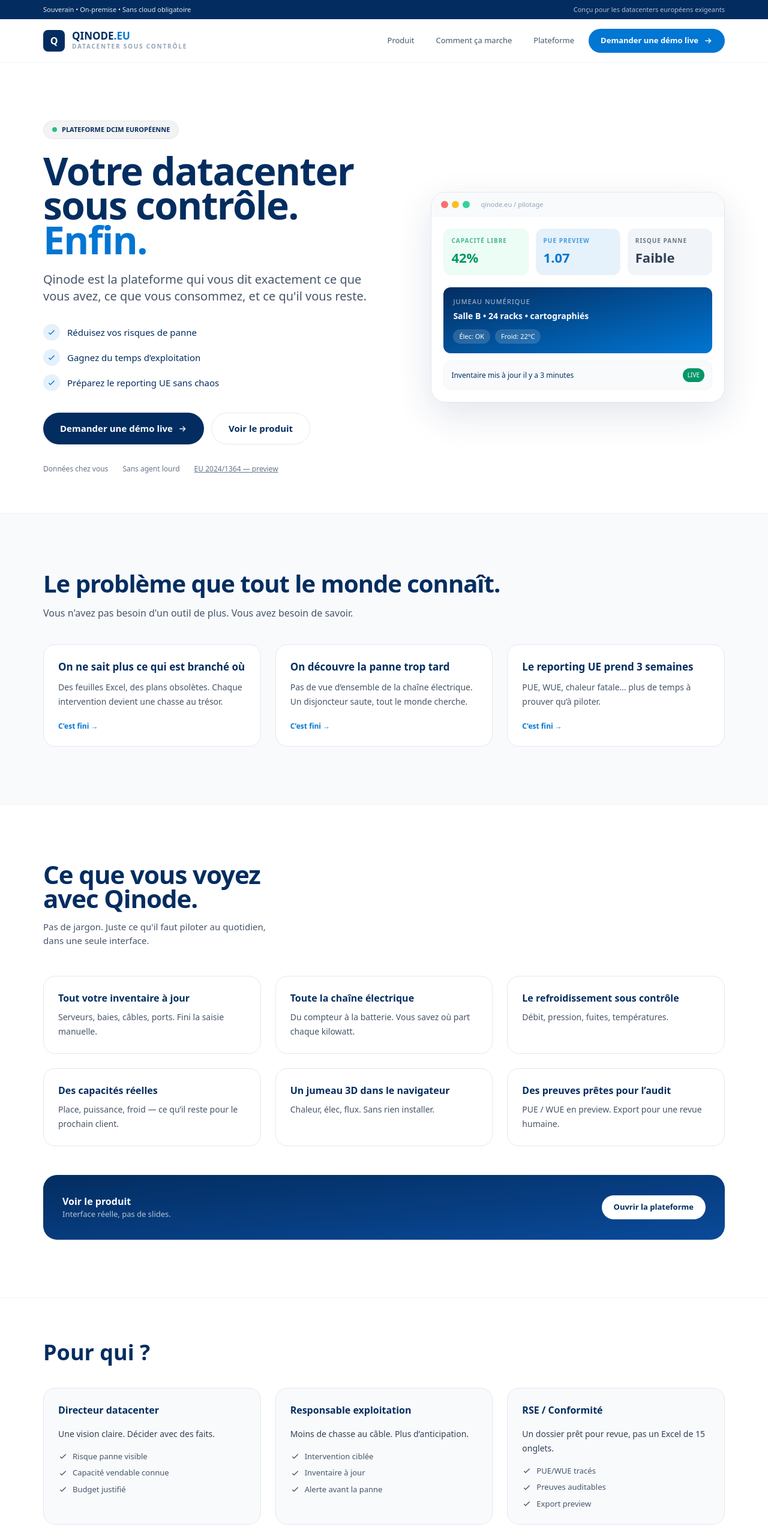
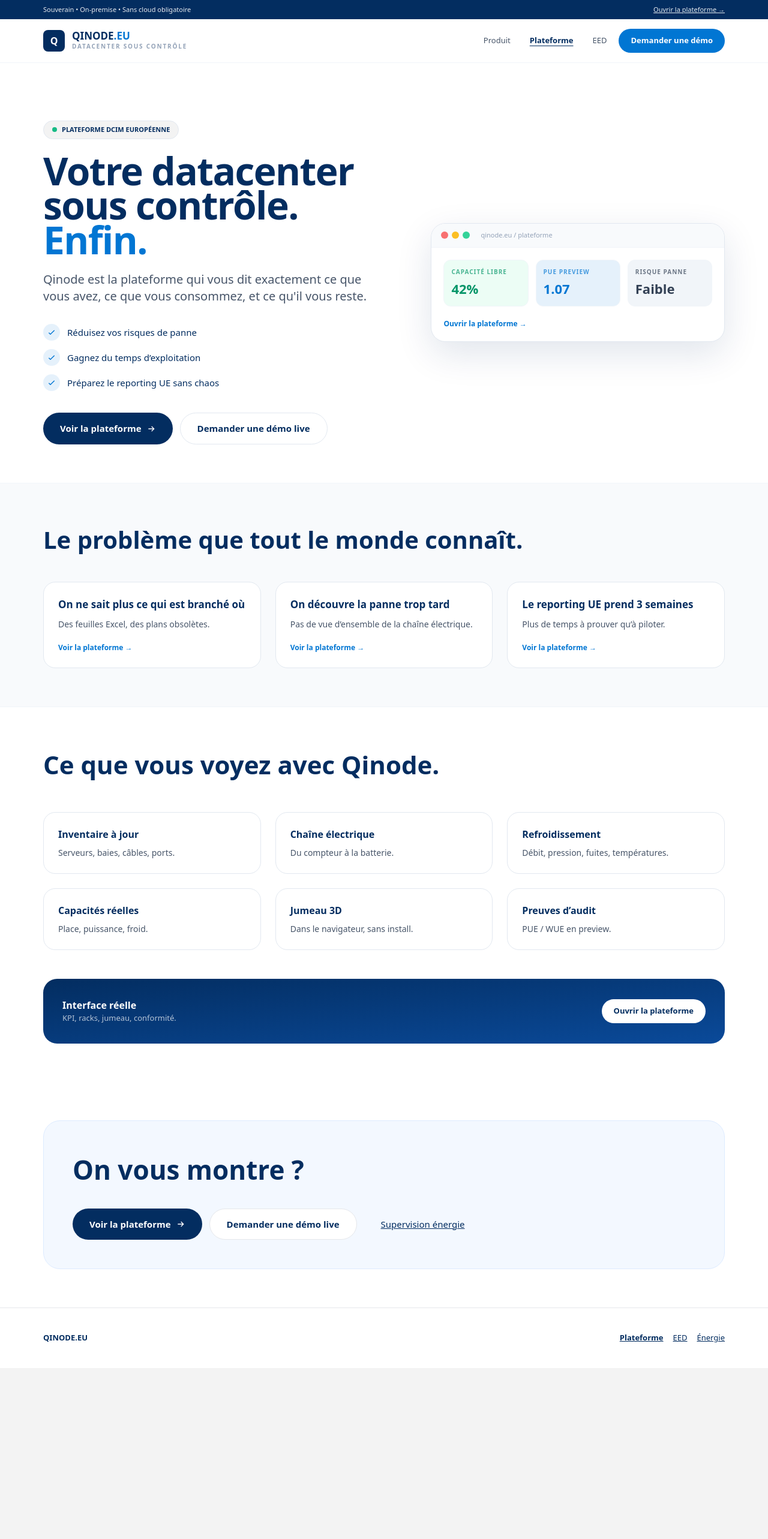
Before and after one commit to Geoking2104/DCIM, a Next.js app in the folder web/: page /en in a window 1280 px wide. Shown: the top 2566 px of the page at 60% size. After the commit the page ends 2281 px from the top, so only its background shows below. Built offline with nearby package versions, Linux system fonts and the light colour scheme.

Commit message:
Make Plateforme link always visible on marketing home

```diff
--- a/web/components/MarketingHome.tsx
+++ b/web/components/MarketingHome.tsx
@@ -16,7 +16,7 @@ export default function MarketingHome({ locale }: { locale: string }) {
       <div className="bg-[#032D60] text-white">
         <div className="max-w-[1200px] mx-auto px-6 lg:px-8 h-8 flex items-center justify-between text-[11px]">
           <span className="opacity-90">Souverain • On-premise • Sans cloud obligatoire</span>
-          <span className="hidden md:block opacity-70">Conçu pour les datacenters européens exigeants</span>
+          <a href={plateforme} className="underline opacity-90">Ouvrir la plateforme →</a>
         </div>
       </div>
 
@@ -29,11 +29,11 @@ export default function MarketingHome({ locale }: { locale: string }) {
               <div className="text-[10px] uppercase tracking-[0.18em] text-slate-400 font-semibold mt-0.5">Datacenter sous contrôle</div>
             </div>
           </a>
-          <div className="flex items-center gap-3">
+          <div className="flex items-center gap-2">
             <a href="#produit" className="hidden md:inline-flex text-[13px] font-medium text-slate-600 px-3 py-2">Produit</a>
-            <a href="#comment" className="hidden md:inline-flex text-[13px] font-medium text-slate-600 px-3 py-2">Comment ça marche</a>
-            <a href={plateforme} className="hidden md:inline-flex text-[13px] font-medium text-slate-600 px-3 py-2">Plateforme</a>
-            <a href={demo} className="inline-flex items-center gap-2 bg-[#0176D3] hover:bg-[#032D60] text-white text-[13px] font-semibold px-5 py-2.5 rounded-full">Demander une démo live <Arrow /></a>
+            <a href={plateforme} className="inline-flex text-[13px] font-semibold text-[#032D60] px-3 py-2 underline underline-offset-4">Plateforme</a>
+            <a href={eed} className="hidden md:inline-flex text-[13px] font-medium text-slate-600 px-3 py-2">EED</a>
+            <a href={demo} className="inline-flex items-center gap-2 bg-[#0176D3] hover:bg-[#032D60] text-white text-[13px] font-semibold px-5 py-2.5 rounded-full">Demander une démo</a>
           </div>
         </div>
       </header>
@@ -59,21 +59,16 @@ export default function MarketingHome({ locale }: { locale: string }) {
               ))}
             </div>
             <div className="mt-9 flex flex-wrap gap-3">
-              <a href={demo} className="inline-flex items-center gap-2 bg-[#032D60] text-white px-7 py-3.5 rounded-full text-[15px] font-semibold">Demander une démo live <Arrow /></a>
-              <a href={plateforme} className="inline-flex items-center gap-2 bg-white border border-slate-200 px-7 py-3.5 rounded-full text-[15px] font-semibold">Voir le produit</a>
-            </div>
-            <div className="mt-8 flex flex-wrap items-center gap-6 text-[12px] text-slate-500">
-              <span>Données chez vous</span>
-              <span>Sans agent lourd</span>
-              <a href={eed} className="underline">EU 2024/1364 — preview</a>
+              <a href={plateforme} className="inline-flex items-center gap-2 bg-[#032D60] text-white px-7 py-3.5 rounded-full text-[15px] font-semibold">Voir la plateforme <Arrow /></a>
+              <a href={demo} className="inline-flex items-center gap-2 bg-white border border-slate-200 px-7 py-3.5 rounded-full text-[15px] font-semibold">Demander une démo live</a>
             </div>
           </div>
 
-          <div className="relative">
+          <a href={plateforme} className="relative block">
             <div className="bg-white border border-slate-200 rounded-[1.5rem] shadow-[0_20px_60px_rgba(3,45,96,0.12)] overflow-hidden">
               <div className="h-10 bg-[#F8FAFC] border-b border-slate-100 flex items-center gap-1.5 px-4">
                 <div className="w-3 h-3 rounded-full bg-red-400" /><div className="w-3 h-3 rounded-full bg-amber-400" /><div className="w-3 h-3 rounded-full bg-emerald-400" />
-                <span className="ml-3 text-[11px] text-slate-400">qinode.eu / pilotage</span>
+                <span className="ml-3 text-[11px] text-slate-400">qinode.eu / plateforme</span>
               </div>
               <div className="p-5 grid grid-cols-3 gap-3">
                 {[{k:'Capacité libre',v:'42%',c:'text-emerald-600 bg-emerald-50'},{k:'PUE preview',v:'1.07',c:'text-[#0176D3] bg-[#0176D3]/10'},{k:'Risque panne',v:'Faible',c:'text-slate-700 bg-slate-100'}].map((e)=>(
@@ -83,165 +78,75 @@ export default function MarketingHome({ locale }: { locale: string }) {
                   </div>
                 ))}
               </div>
-              <div className="px-5 pb-5">
-                <div className="rounded-xl bg-gradient-to-br from-[#032D60] to-[#0176D3] p-4 text-white">
-                  <div className="text-[11px] uppercase tracking-widest opacity-70">Jumeau numérique</div>
-                  <div className="mt-1 text-[14px] font-semibold">Salle B • 24 racks • cartographiés</div>
-                  <div className="mt-3 flex gap-2 text-[11px]">
-                    <span className="bg-white/15 px-2.5 py-1 rounded-full">Élec: OK</span>
-                    <span className="bg-white/15 px-2.5 py-1 rounded-full">Froid: 22°C</span>
-                  </div>
-                </div>
-                <div className="mt-3 flex items-center justify-between bg-[#F8FAFC] border border-slate-100 rounded-xl p-3 text-[12px]">
-                  <span>Inventaire mis à jour il y a 3 minutes</span>
-                  <span className="text-[10px] bg-emerald-600 text-white px-2 py-1 rounded-full">LIVE</span>
-                </div>
-              </div>
+              <div className="px-5 pb-5 text-[12px] font-semibold text-[#0176D3]">Ouvrir la plateforme →</div>
             </div>
-          </div>
+          </a>
         </div>
       </section>
 
       <section className="bg-[#F8FAFC] border-y border-slate-100">
-        <div className="max-w-[1200px] mx-auto px-6 lg:px-8 py-16 md:py-24">
-          <h2 className="text-[30px] md:text-[40px] font-extrabold tracking-tight leading-[1.05]">Le problème que tout le monde connaît.</h2>
-          <p className="mt-4 text-[16px] text-slate-600">Vous n&apos;avez pas besoin d&apos;un outil de plus. Vous avez besoin de savoir.</p>
+        <div className="max-w-[1200px] mx-auto px-6 lg:px-8 py-16">
+          <h2 className="text-[30px] md:text-[40px] font-extrabold">Le problème que tout le monde connaît.</h2>
           <div className="mt-10 grid md:grid-cols-3 gap-6">
             {[
-              ['On ne sait plus ce qui est branché où', 'Des feuilles Excel, des plans obsolètes. Chaque intervention devient une chasse au trésor.'],
-              ['On découvre la panne trop tard', 'Pas de vue d’ensemble de la chaîne électrique. Un disjoncteur saute, tout le monde cherche.'],
-              ['Le reporting UE prend 3 semaines', 'PUE, WUE, chaleur fatale… plus de temps à prouver qu’à piloter.']
+              ['On ne sait plus ce qui est branché où', 'Des feuilles Excel, des plans obsolètes.'],
+              ['On découvre la panne trop tard', 'Pas de vue d’ensemble de la chaîne électrique.'],
+              ['Le reporting UE prend 3 semaines', 'Plus de temps à prouver qu’à piloter.']
             ].map(([t,d]) => (
-              <div key={t} className="bg-white border border-slate-200 rounded-[1.25rem] p-6">
+              <a key={t} href={plateforme} className="bg-white border border-slate-200 rounded-[1.25rem] p-6 block hover:border-[#0176D3]">
                 <h3 className="text-[17px] font-bold">{t}</h3>
-                <p className="mt-2.5 text-[14px] leading-6 text-slate-600">{d}</p>
-                <div className="mt-5 text-[12px] font-semibold text-[#0176D3]">C&apos;est fini →</div>
-              </div>
+                <p className="mt-2.5 text-[14px] text-slate-600">{d}</p>
+                <div className="mt-5 text-[12px] font-semibold text-[#0176D3]">Voir la plateforme →</div>
+              </a>
             ))}
           </div>
         </div>
       </section>
 
-      <section id="produit" className="max-w-[1200px] mx-auto px-6 lg:px-8 py-16 md:py-24">
-        <h2 className="text-[30px] md:text-[42px] font-extrabold tracking-tight leading-[0.95]">Ce que vous voyez<br />avec Qinode.</h2>
-        <p className="mt-4 text-[15px] text-slate-600 max-w-[44ch]">Pas de jargon. Juste ce qu&apos;il faut piloter au quotidien, dans une seule interface.</p>
+      <section id="produit" className="max-w-[1200px] mx-auto px-6 lg:px-8 py-16">
+        <h2 className="text-[30px] md:text-[42px] font-extrabold">Ce que vous voyez avec Qinode.</h2>
         <div className="mt-12 grid md:grid-cols-3 gap-6">
           {[
-            ['Tout votre inventaire à jour', 'Serveurs, baies, câbles, ports. Fini la saisie manuelle.'],
-            ['Toute la chaîne électrique', 'Du compteur à la batterie. Vous savez où part chaque kilowatt.'],
-            ['Le refroidissement sous contrôle', 'Débit, pression, fuites, températures.'],
-            ['Des capacités réelles', 'Place, puissance, froid — ce qu’il reste pour le prochain client.'],
-            ['Un jumeau 3D dans le navigateur', 'Chaleur, élec, flux. Sans rien installer.'],
-            ['Des preuves prêtes pour l’audit', 'PUE / WUE en preview. Export pour une revue humaine.']
+            ['Inventaire à jour', 'Serveurs, baies, câbles, ports.'],
+            ['Chaîne électrique', 'Du compteur à la batterie.'],
+            ['Refroidissement', 'Débit, pression, fuites, températures.'],
+            ['Capacités réelles', 'Place, puissance, froid.'],
+            ['Jumeau 3D', 'Dans le navigateur, sans install.'],
+            ['Preuves d’audit', 'PUE / WUE en preview.']
           ].map(([t,d]) => (
-            <div key={t} className="bg-white border border-slate-200 rounded-[1.25rem] p-6">
+            <a key={t} href={plateforme} className="bg-white border border-slate-200 rounded-[1.25rem] p-6 block hover:border-[#0176D3]">
               <h3 className="text-[16px] font-bold">{t}</h3>
-              <p className="mt-2 text-[14px] leading-6 text-slate-600">{d}</p>
-            </div>
+              <p className="mt-2 text-[14px] text-slate-600">{d}</p>
+            </a>
           ))}
         </div>
-        <div className="mt-12 bg-gradient-to-br from-[#032D60] to-[#0A4A9A] rounded-[1.45rem] p-6 md:p-8 flex flex-col md:flex-row items-center justify-between gap-6 text-white">
+        <div className="mt-12 bg-gradient-to-br from-[#032D60] to-[#0A4A9A] rounded-[1.45rem] p-6 md:p-8 flex items-center justify-between gap-6 text-white">
           <div>
-            <div className="font-semibold">Voir le produit</div>
-            <div className="text-[13px] opacity-70">Interface réelle, pas de slides.</div>
+            <div className="font-semibold">Interface réelle</div>
+            <div className="text-[13px] opacity-70">KPI, racks, jumeau, conformité.</div>
           </div>
           <a href={plateforme} className="bg-white text-[#032D60] px-5 py-2.5 rounded-full text-[13px] font-semibold">Ouvrir la plateforme</a>
         </div>
       </section>
 
-      <section className="bg-white border-y border-slate-100">
-        <div className="max-w-[1200px] mx-auto px-6 lg:px-8 py-16">
-          <h2 className="text-[28px] md:text-[36px] font-extrabold">Pour qui ?</h2>
-          <div className="mt-8 grid md:grid-cols-3 gap-6">
-            {[
-              ['Directeur datacenter', 'Une vision claire. Décider avec des faits.', ['Risque panne visible','Capacité vendable connue','Budget justifié']],
-              ['Responsable exploitation', 'Moins de chasse au câble. Plus d’anticipation.', ['Intervention ciblée','Inventaire à jour','Alerte avant la panne']],
-              ['RSE / Conformité', 'Un dossier prêt pour revue, pas un Excel de 15 onglets.', ['PUE/WUE tracés','Preuves auditables','Export preview']]
-            ].map(([role, gain, points]) => (
-              <div key={String(role)} className="bg-[#F8FAFC] border border-slate-200 rounded-[1.25rem] p-6">
-                <div className="font-bold">{role}</div>
-                <p className="mt-4 text-[14px] leading-6 text-slate-700 font-medium">{gain}</p>
-                <div className="mt-4 space-y-2">
-                  {(points as string[]).map((n) => <div key={n} className="flex items-center gap-2 text-[13px] text-slate-600"><Check />{n}</div>)}
-                </div>
-              </div>
-            ))}
-          </div>
-        </div>
-      </section>
-
-      <section id="comment" className="max-w-[1200px] mx-auto px-6 lg:px-8 py-16 md:py-24">
-        <h2 className="text-[28px] md:text-[40px] font-extrabold leading-[0.95]">Comment ça marche ?<br />En 3 étapes.</h2>
-        <p className="mt-4 text-[15px] text-slate-600">Qinode se branche, relie, et vous pilotez.</p>
-        <div className="mt-12 grid md:grid-cols-3 gap-8">
-          {[
-            ['1', 'Connexion à ce que vous avez', 'PDU, onduleurs, climatisation, serveurs. Sans agent lourd.'],
-            ['2', 'Une source de vérité', 'Quoi, où, branché à quoi, qui consomme quoi.'],
-            ['3', 'Une seule interface', 'Inventaire, élec, froid, capacité, 3D, conformité.']
-          ].map(([n,t,d]) => (
-            <div key={n}>
-              <div className="w-16 h-16 rounded-[1.1rem] bg-[#032D60] text-white grid place-items-center text-[22px] font-bold">{n}</div>
-              <h3 className="mt-6 text-[17px] font-bold">{t}</h3>
-              <p className="mt-2 text-[14px] leading-6 text-slate-600">{d}</p>
-            </div>
-          ))}
-        </div>
-      </section>
-
-      <section className="bg-[#032D60] text-white">
-        <div className="max-w-[1200px] mx-auto px-6 lg:px-8 py-8 flex flex-col md:flex-row items-center justify-between gap-4">
-          <div className="font-semibold">Conçu pour les datacenters européens exigeants</div>
-          <div className="flex flex-wrap gap-3 text-[12px]">
-            <span className="bg-white/10 px-3 py-1.5 rounded-full">Souverain</span>
-            <span className="bg-white/10 px-3 py-1.5 rounded-full">On-premise</span>
-            <span className="bg-white/10 px-3 py-1.5 rounded-full">Sans cloud obligatoire</span>
-            <a href={eed} className="bg-[#0176D3] px-3 py-1.5 rounded-full font-semibold">EU 2024/1364</a>
-          </div>
-        </div>
-      </section>
-
-      <section id="demo" className="max-w-[1200px] mx-auto px-6 lg:px-8 py-16 md:py-24">
-        <div className="rounded-[1.75rem] bg-[#F3F8FF] border border-[#DDEBFF] p-8 md:p-12 grid lg:grid-cols-[1.1fr_0.9fr] gap-10">
-          <div>
-            <h2 className="text-[32px] md:text-[44px] font-extrabold leading-[0.95]">On vous montre ?<br />Une démo live.</h2>
-            <p className="mt-4 text-[15px] leading-6 text-slate-600 max-w-[48ch]">20 minutes, votre cas d&apos;usage. Contrôle en quelques jours, pas en quelques mois.</p>
-            <div className="mt-8 flex flex-wrap gap-3">
-              <a href={demo} className="inline-flex items-center gap-2 bg-[#032D60] text-white px-7 py-3.5 rounded-full text-[15px] font-semibold">Demander une démo live</a>
-              <a href={plateforme} className="inline-flex items-center gap-2 bg-white border px-7 py-3.5 rounded-full text-[15px] font-semibold">Voir la plateforme</a>
-            </div>
-            <p className="mt-6 text-[12px] text-slate-500">Réponse en 24h • Sans engagement • Hébergé en France</p>
-          </div>
-          <div className="bg-white border border-slate-200 rounded-[1.25rem] p-6">
-            <div className="text-[11px] uppercase tracking-widest font-semibold text-slate-400">Ce que vous allez voir</div>
-            <div className="mt-4 space-y-3">
-              {['Inventaire cartographié','Chaîne électrique de A à Z','Jumeau 3D navigable','Rapport UE en preview'].map((e)=>(
-                <div key={e} className="flex gap-3 text-[14px] font-medium"><Check />{e}</div>
-              ))}
-            </div>
-            <div className="mt-6 p-3 rounded-xl bg-[#F8FAFC] border text-[12px] text-slate-600">
-              <span className="font-semibold text-slate-800">Léon, Directeur DC – Lille</span><br />
-              « On a arrêté Excel le premier jour. Enfin on sait ce qu’on a. »
-            </div>
-            <div className="mt-4 flex gap-3 text-[13px]">
-              <a href={power} className="underline">Supervision énergie</a>
-              <a href={eed} className="underline">Module EED</a>
-            </div>
+      <section id="demo" className="max-w-[1200px] mx-auto px-6 lg:px-8 py-16">
+        <div className="rounded-[1.75rem] bg-[#F3F8FF] border border-[#DDEBFF] p-8 md:p-12">
+          <h2 className="text-[32px] md:text-[44px] font-extrabold">On vous montre ?</h2>
+          <div className="mt-8 flex flex-wrap gap-3">
+            <a href={plateforme} className="inline-flex items-center gap-2 bg-[#032D60] text-white px-7 py-3.5 rounded-full text-[15px] font-semibold">Voir la plateforme <Arrow /></a>
+            <a href={demo} className="inline-flex items-center gap-2 bg-white border px-7 py-3.5 rounded-full text-[15px] font-semibold">Demander une démo live</a>
+            <a href={power} className="inline-flex items-center px-7 py-3.5 text-[15px] underline">Supervision énergie</a>
           </div>
         </div>
       </section>
 
       <footer className="border-t bg-white">
-        <div className="max-w-[1200px] mx-auto px-6 lg:px-8 py-10 flex flex-col md:flex-row justify-between gap-6">
-          <div className="flex gap-3">
-            <div className="w-9 h-9 rounded-lg bg-[#032D60] text-white font-extrabold grid place-items-center">Q</div>
-            <div>
-              <div className="font-bold">QINODE.EU</div>
-              <div className="text-[12px] text-slate-500 mt-1 leading-5">677 Avenue de la République, Lille — France<br />Plateforme DCIM souveraine, on-premise.</div>
-            </div>
-          </div>
-          <div className="text-[11px] text-slate-400 leading-6">
-            <div>© Qinode.eu — Datacenter sous contrôle. Enfin.</div>
-            <div>contact@qinode.eu • <a className="underline" href={plateforme}>Plateforme</a></div>
+        <div className="max-w-[1200px] mx-auto px-6 lg:px-8 py-10 flex flex-wrap justify-between gap-4 text-[13px]">
+          <span className="font-bold">QINODE.EU</span>
+          <div className="flex gap-4">
+            <a className="underline font-semibold" href={plateforme}>Plateforme</a>
+            <a className="underline" href={eed}>EED</a>
+            <a className="underline" href={power}>Énergie</a>
           </div>
         </div>
       </footer>
```
